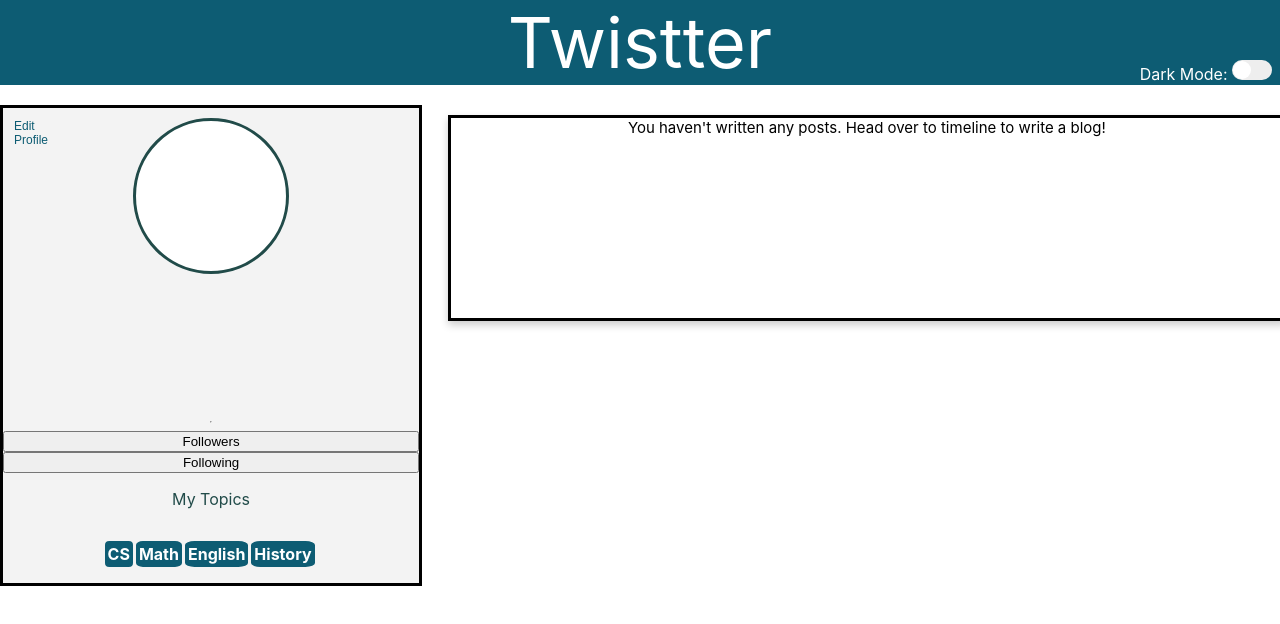
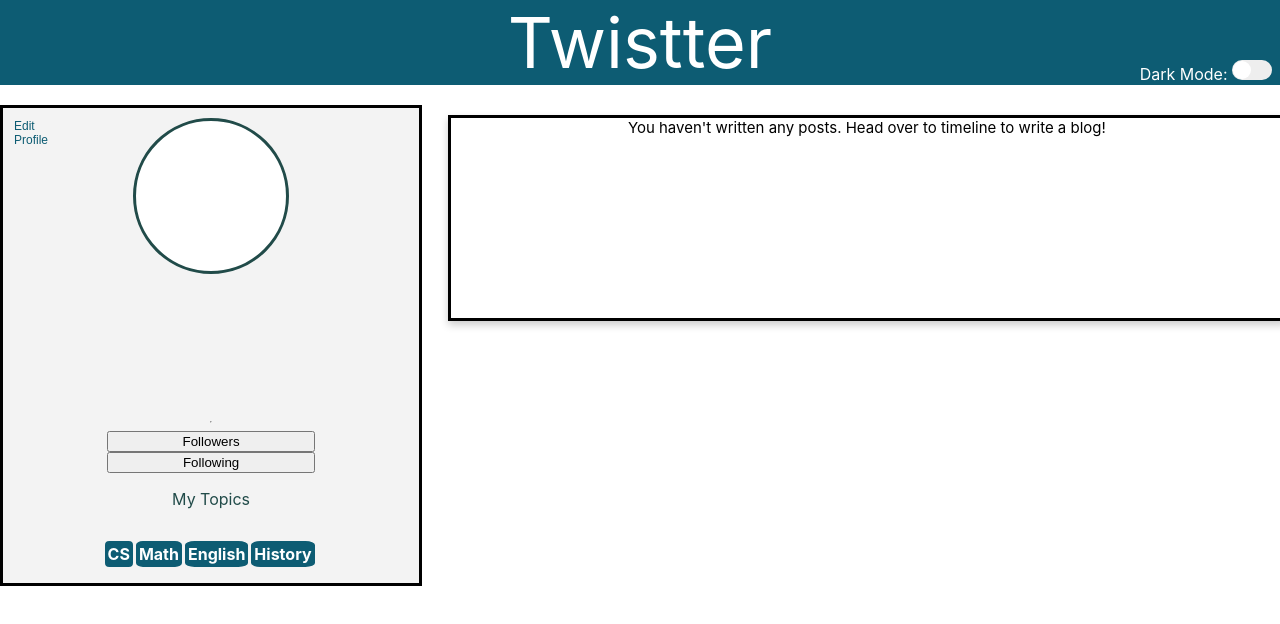
Before and after one commit to aniamb/twistter-307, a React (Create React App) app in the folder twistter/: page /userprofile in a window 1280 px wide. Shown: the top 624 px of the page. Built offline with nearby package versions, Linux system fonts and the light colour scheme; no server answers.

Commit message:
fixed follow buttons

```diff
--- a/twistter/src/UserProfile.css
+++ b/twistter/src/UserProfile.css
@@ -55,6 +55,11 @@
     border-color: black;
     border-style: solid;
     max-height: fit-content;
+}
+
+.column button {
+  width: 50%;
+  margin: 0 auto;
 }
 .double-column {
     display: flex;
```
